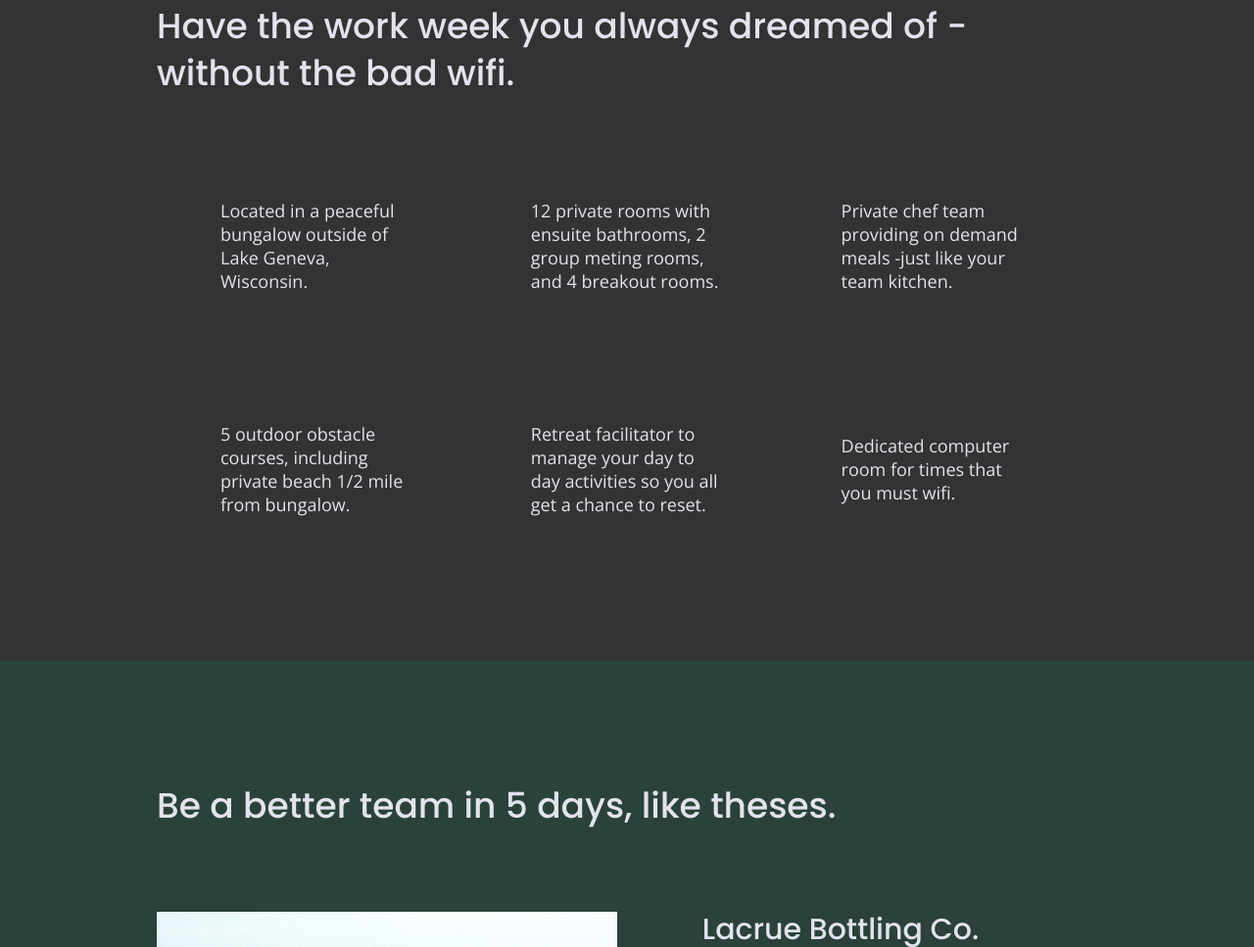
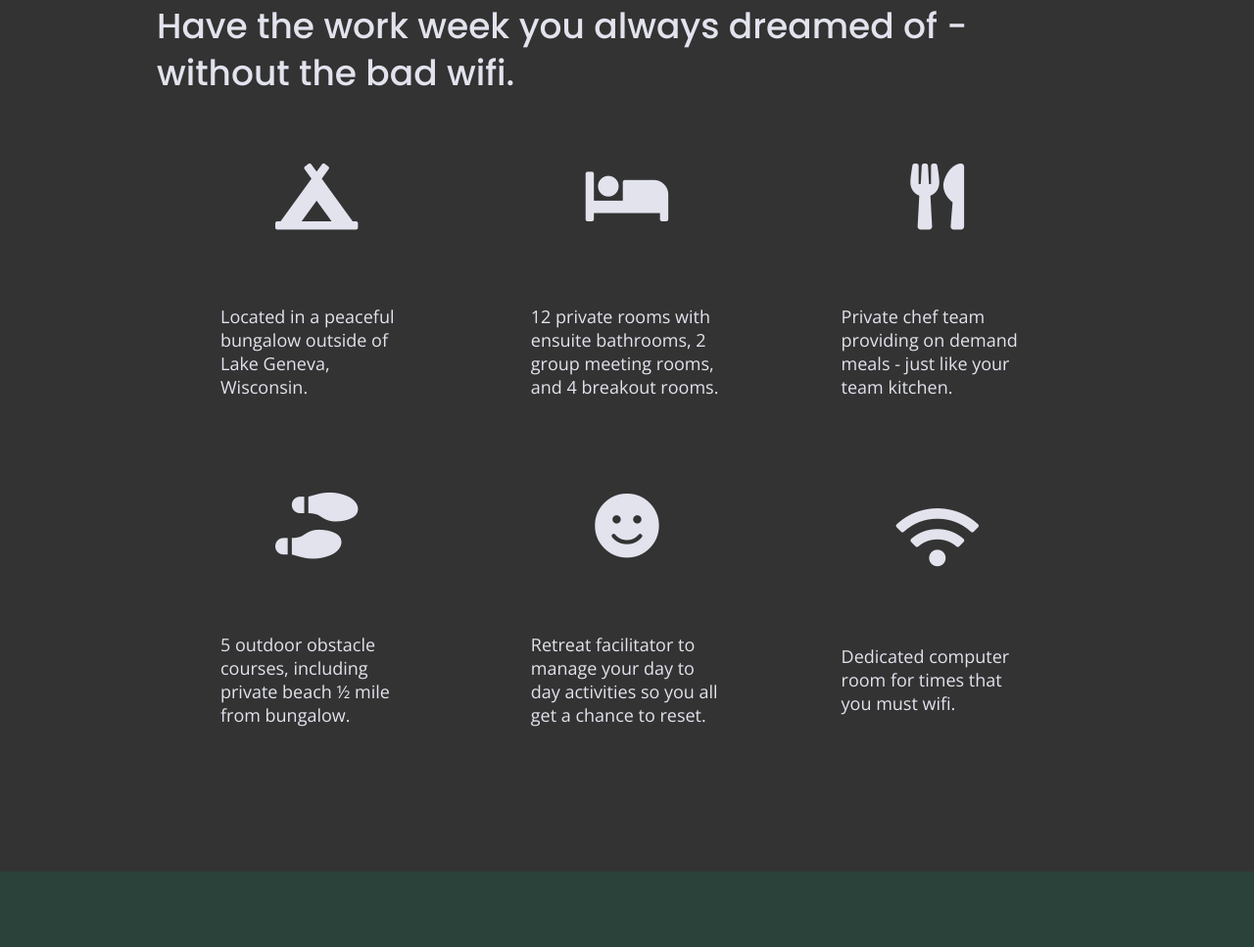
Before and after one commit to SeanBingham/unplugged-retreat, a website built with Parcel: page index.html in a window 1280 px wide. Shown: the part 1037-2004 px from the top of the page at 98% size. Built offline with nearby package versions, Linux system fonts and the light colour scheme; files whose address does not match are found by name.

Commit message:
added icons

```diff
--- a/css/main.css
+++ b/css/main.css
@@ -320,6 +320,11 @@ input[type=button] {
   justify-content: center;
   align-items: center;
   flex-flow: row wrap;
+}
+
+.features i {
+	font-size: 3.75em;
+  margin-bottom: 40px;
 }
 
 .feature p {
--- a/index.html
+++ b/index.html
@@ -23,6 +23,8 @@
 
   <!-- Google Fonts -->
   <link href="https://fonts.googleapis.com/css?family=Open+Sans:400,700|Poppins:500,700" rel="stylesheet">
+  <!-- FontAwesome CDN version 6 -->
+  <link rel="stylesheet" href="https://use.fontawesome.com/releases/v5.14.0/css/all.css" integrity="sha384-HzLeBuhoNPvSl5KYnjx0BT+WB0QEEqLprO+NBkkk5gbc67FTaL7XIGa2w1L0Xbgc" crossorigin="anonymous">
 
 </head>
 
@@ -73,28 +75,52 @@
         <h2>Have the work week you always dreamed of - without the bad wifi.</h2>
         <div class="features-items">
           <article>
-            <p class="fontawesome-icon"></p>
-            <p class="features-item-description">Located in a peaceful bungalow outside of Lake Geneva, Wisconsin.</p>
+            <p class="fontawesome-icon">
+              <i class="fas fa-campground"></i>
+            </p>
+            <p class="features-item-description">
+              Located in a peaceful bungalow outside of Lake Geneva, Wisconsin.
+            </p>
           </article>
           <article>
-            <p class="fontawesome-icon"></p>
-            <p class="features-item-description">12 private rooms with ensuite bathrooms, 2 group meting rooms, and 4 breakout rooms.</p>
+            <p class="fontawesome-icon">
+              <i class="fas fa-bed"></i>
+            </p>
+            <p class="features-item-description">
+              12 private rooms with ensuite bathrooms, 2 group meeting rooms, and 4 breakout rooms.
+            </p>
           </article>
           <article>
-            <p class="fontawesome-icon"></p>
-            <p class="features-item-description">Private chef team providing on demand meals -just like your team kitchen.</p>
+            <p class="fontawesome-icon">
+              <i class="fas fa-utensils"></i>
+            </p>
+            <p class="features-item-description">
+              Private chef team providing on demand meals - just like your team kitchen.
+            </p>
           </article>
           <article>
-            <p class="fontawesome-icon"></p>
-            <p class="features-item-description">5 outdoor obstacle courses, including private beach 1/2 mile from bungalow.</p>
+            <p class="fontawesome-icon">
+              <i class="fas fa-shoe-prints"></i>
+            </p>
+            <p class="features-item-description">
+              5 outdoor obstacle courses, including private beach ½ mile from bungalow.
+            </p>
           </article>
           <article>
-            <p class="fontawesome-icon"></p>
-            <p class="features-item-description">Retreat facilitator to manage your day to day activities so you all get a chance to reset.</p>
+            <p class="fontawesome-icon">
+              <i class="fas fa-smile"></i>
+            </p>
+            <p class="features-item-description">
+              Retreat facilitator to manage your day to day activities so you all get a chance to reset.
+            </p>
           </article>
           <article>
-            <p class="fontawesome-icon"></p>
-            <p class="features-item-description">Dedicated computer room for times that you must wifi.</p>
+            <p class="fontawesome-icon">
+              <i class="fas fa-wifi"></i>
+            </p>
+            <p class="features-item-description">
+              Dedicated computer room for times that you must wifi.
+            </p>
           </article>
         </div>
       </div>
```
